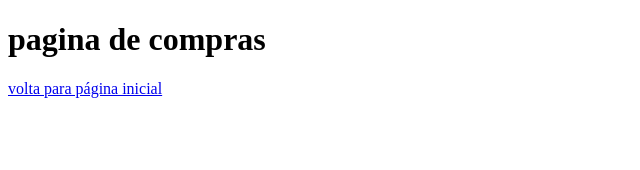
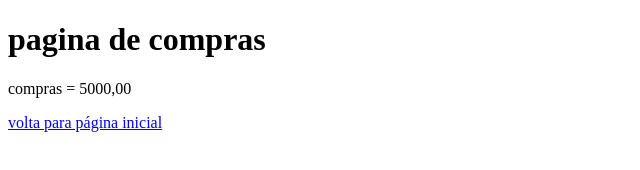
Before and after one commit to fariascarlos2346/aulaogitlhub, a plain HTML site: page compras.html in a window 1280 px wide. Shown: the whole page, without its empty margins (0-640 px from the left). Drawn offline with Linux system fonts and the light colour scheme.

Commit message:
Acrescentado valor das compras

```diff
--- a/compras.html
+++ b/compras.html
@@ -8,6 +8,7 @@
 </head>
 <body>
     <h1>pagina de compras</h1>
+    <p>compras = 5000,00</p>
     <a href="index.html">volta para página inicial</a>
 </body>
 </html>
```
Also changed, not shown: mintty.2022-06-30_05-02-48.png (added), mintty.2022-06-30_05-07-02.png (added), mintty.2022-06-30_05-09-23.png (added).
